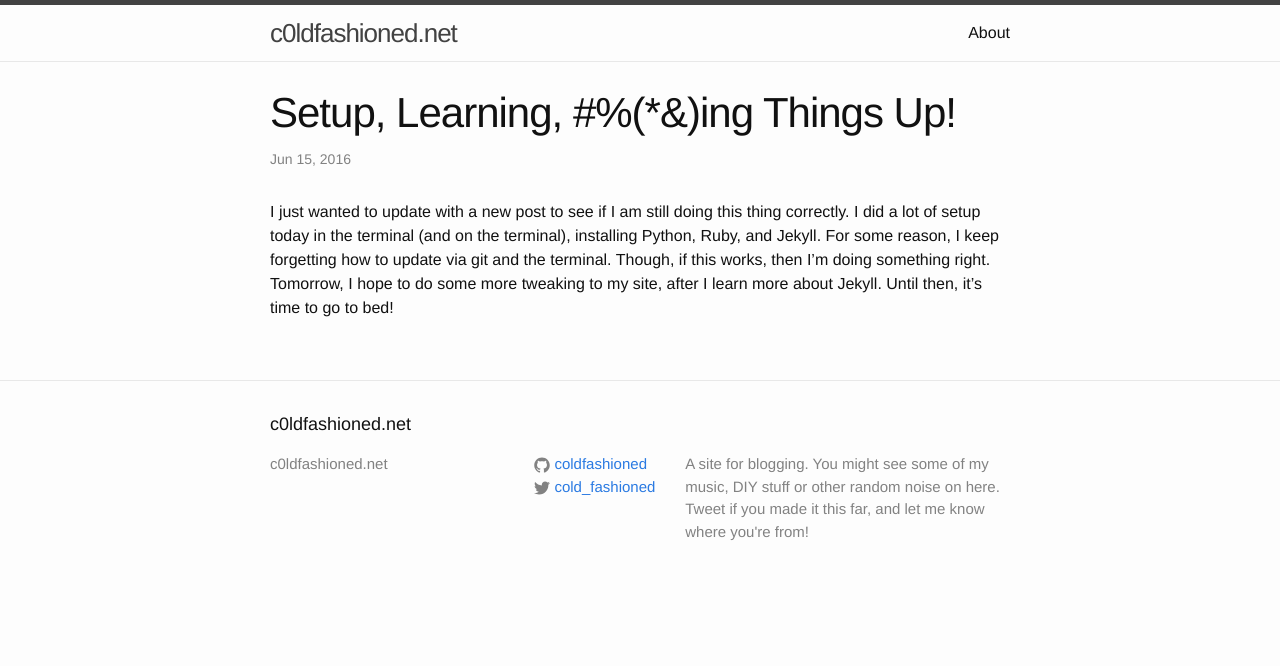
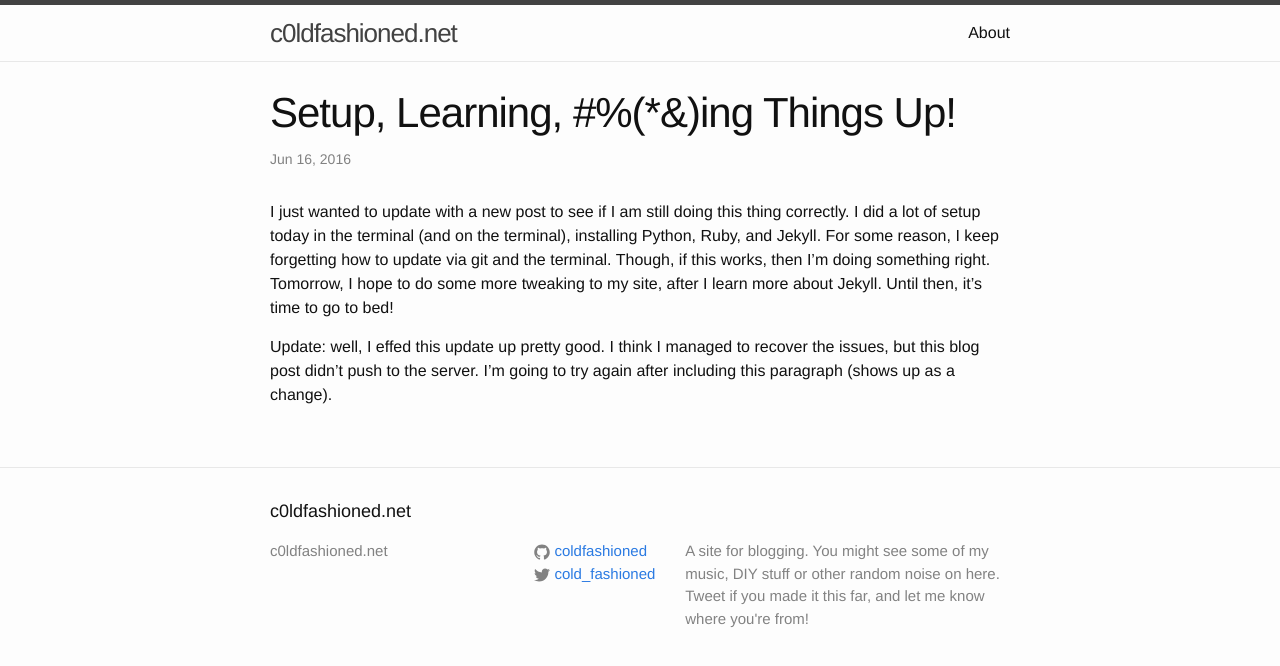
Before and after one commit to coldfashioned/coldfashioned.github.io, a Jekyll site: the page built from _posts/2016-06-15-Making-Progress.markdown, in a window 1280 px wide. Shown: the top 666 px of the page. Built offline with Jekyll 4.4.1, drawn with Linux system fonts in a browser that asks for light colours.

Commit message:
second blog post

```diff
--- a/_posts/2016-06-15-Making-Progress.markdown
+++ b/_posts/2016-06-15-Making-Progress.markdown
@@ -1,7 +1,9 @@
 ---
 layout: post
 title:  "Setup, Learning, #%(*&)ing Things Up!"
-date:   2016-06-15
+date:   2016-06-16
 tags: github terminal
 ---
 I just wanted to update with a new post to see if I am still doing this thing correctly. I did a lot of setup today in the terminal (and on the terminal), installing Python, Ruby, and Jekyll. For some reason, I keep forgetting how to update via git and the terminal. Though, if this works, then I'm doing something right. Tomorrow, I hope to do some more tweaking to my site, after I learn more about Jekyll. Until then, it's time to go to bed!
+
+Update: well, I effed this update up pretty good. I think I managed to recover the issues, but this blog post didn't push to the server. I'm going to try again after including this paragraph (shows up as a change).
```
